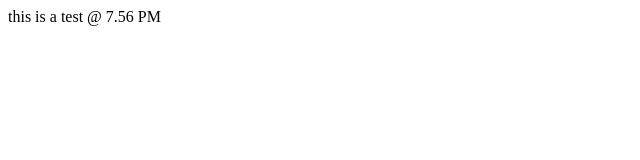
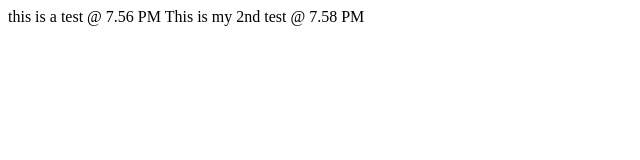
Before and after one commit to santhumshet/testing123, a plain HTML site: page index.html in a window 1280 px wide. Shown: the whole page, without its empty margins (0-640 px from the left). Drawn offline with Linux system fonts and the light colour scheme.

Commit message:
added new html text

```diff
--- a/index.html
+++ b/index.html
@@ -3,5 +3,7 @@
 
 this is a test @ 7.56 PM
 
+This is my 2nd test @ 7.58 PM
+
 </body>
 </html>
```
